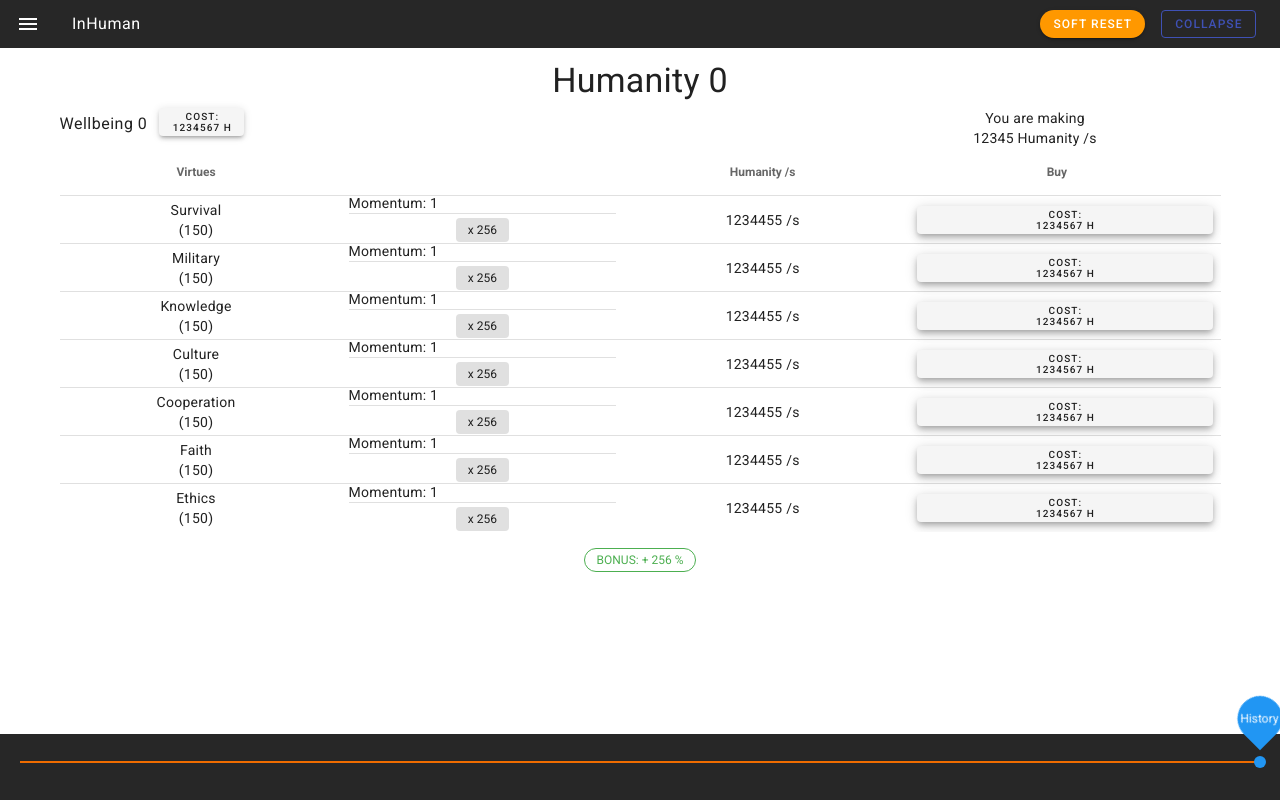
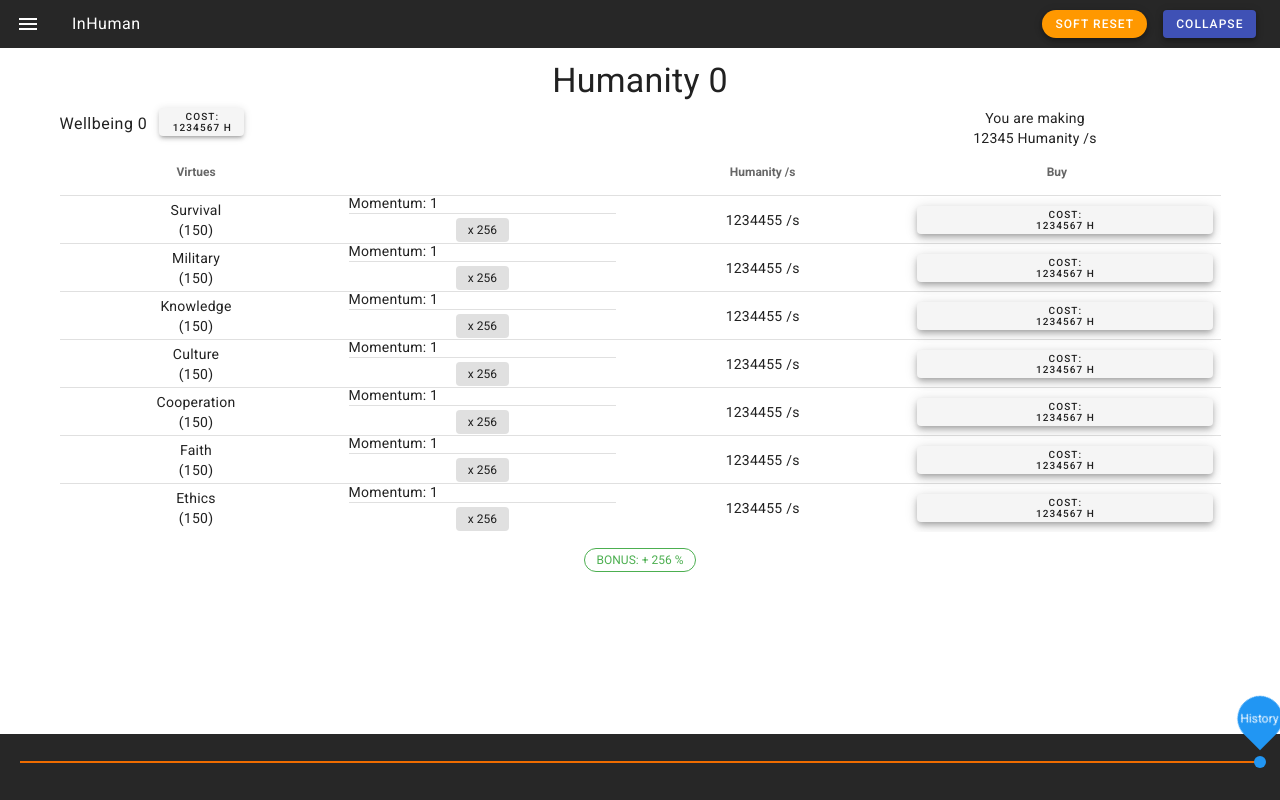
Before and after one commit to Ulises502/InHuman, a Vue app: page / in a window 1280 px wide. Built offline with nearby package versions, Linux system fonts and the light colour scheme.

Commit message:
Elevate navbar buttons

```diff
--- a/src/components/layout/Navbar.vue
+++ b/src/components/layout/Navbar.vue
@@ -10,6 +10,7 @@
 
       <v-btn
         small
+        elevation="4"
         class="ma-2"
         :outlined="reset_1_outlined"
         color="orange"
@@ -18,7 +19,13 @@
         Soft Reset
       </v-btn>
 
-      <v-btn small class="ma-2" :outlined="reset_2_outlined" color="indigo">
+      <v-btn
+        small
+        class="ma-2"
+        :outlined="reset_2_outlined"
+        color="indigo"
+        elevation="4"
+      >
         Collapse
       </v-btn>
     </v-app-bar>
@@ -64,7 +71,7 @@ export default {
   data() {
     return {
       reset_1_outlined: false,
-      reset_2_outlined: true,
+      reset_2_outlined: false,
 
       drawer: false,
       group: null,
```
